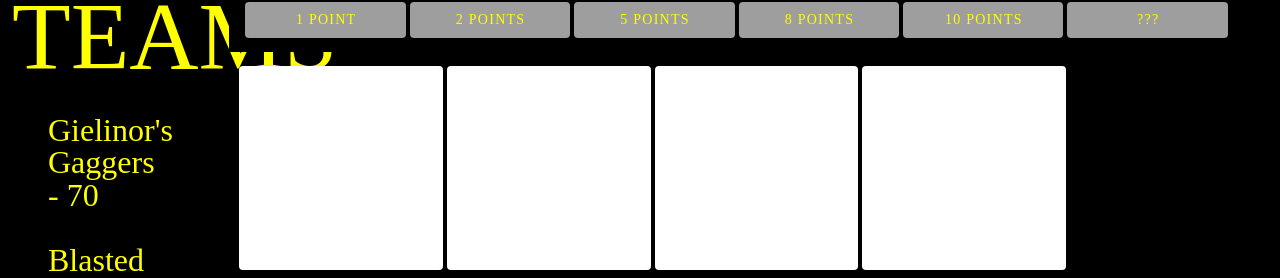
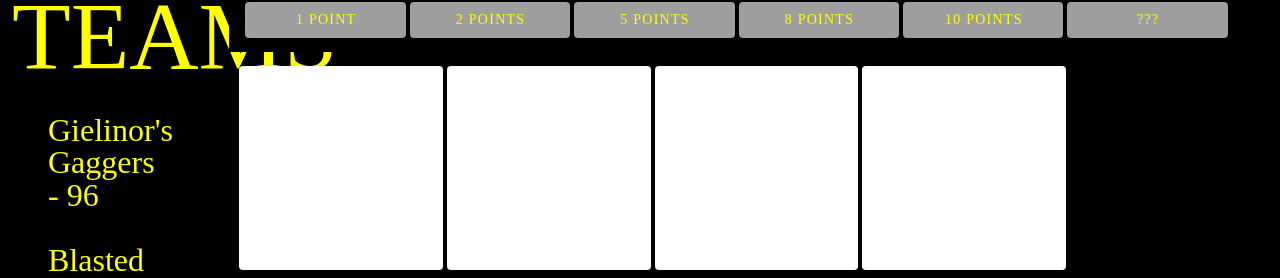
Before and after one commit to mattwitter/bingo, a Vue app: page / in a window 1280 px wide. Shown: the part 219-497 px from the top of the page. Built offline with nearby package versions, Linux system fonts and the light colour scheme.

Commit message:
board updates

```diff
--- a/src/views/Home2.vue
+++ b/src/views/Home2.vue
@@ -246,8 +246,8 @@ export default {
     tier4: false,
     tier5: false,
     tierMystery: false,
-    team1Score: 70,
-    team2Score: 41,
+    team1Score: 96,
+    team2Score: 72,
     team3Score: 0,
     team4Score: 0,
 
@@ -611,22 +611,22 @@ export default {
         this.cerberusCrystals= true,
         this.bloodShard= true,
         this.runeMedHelm= true,
-        this.zulrah= false,
+        this.zulrah= true,
         this.odiumMalediction= true,
         this.dt2= true,
         this.crystalSeed= false,
         this.whipTrident= true,
         this.gwdArmor= true,
         this.gwdWeapon= true,
-        this.sceptre= false,
+        this.sceptre= true,
         this.crystalToolSeed= false,
         this.smokeBattlestaff= true,
         this.raidsPurp= true,
         this.nightmare= true,
         this.nex= false,
-        this.corpSigil= false,
+        this.corpSigil= true,
         this.megaRare= false,
-        this.mystery1 = false,
+        this.mystery1 = true,
         this.mystery2= true,
         this.mystery3= true,
         this.mystery4= true ]
@@ -642,24 +642,24 @@ export default {
         this.fireCape= true,
         this.unsired= true,
         this.grotesqueGuardians= false,
-        this.scurriusSpine= false,
-        this.zenyte= false,
+        this.scurriusSpine= true,
+        this.zenyte= true,
         this.venator= true,
         this.cerberusCrystals= false,
-        this.bloodShard= false,
-        this.runeMedHelm= false,
-        this.zulrah= false,
-        this.odiumMalediction= false,
+        this.bloodShard= true,
+        this.runeMedHelm= true,
+        this.zulrah= true,
+        this.odiumMalediction= true,
         this.dt2= true,
         this.crystalSeed= true,
-        this.whipTrident= false,
+        this.whipTrident= true,
         this.gwdArmor= true,
         this.gwdWeapon= true,
         this.sceptre= true,
         this.crystalToolSeed= false,
         this.smokeBattlestaff= true,
         this.raidsPurp= false,
-        this.nightmare= false,
+        this.nightmare= true,
         this.nex= false,
         this.corpSigil= false,
         this.megaRare= false,
```
